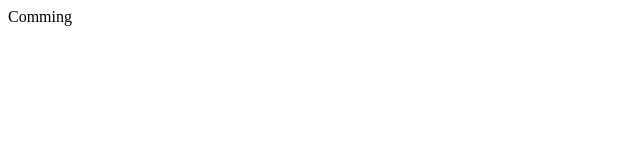
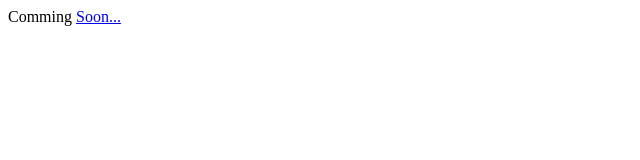
Before and after one commit to CodeWithSwastik/codewithswastik.github.io, a plain HTML site: page index.html in a window 1280 px wide. Shown: the full height of the page, 0-640 px from the left. Drawn offline with Linux system fonts and the light colour scheme.

Commit message:
Update index.html

```diff
--- a/index.html
+++ b/index.html
@@ -4,7 +4,7 @@
         <meta name="description" content="click here for cave coins"/>
     </head>
     <body>
-        <p>Comming <a href="https://www.youtu.be/dQw4w9WgXcQ" Soon...</a></p>
+        <p>Comming <a href="https://www.youtu.be/dQw4w9WgXcQ"> Soon...</a></p>
 
         <br><br><br><br><br><br><br><br><br><br><br><br><br><br><br><br><br><br><br><br><br><br><br><br><br><br><br><br><br><br><br><br><br><br><br><br><br><br><br><br><br><br><br><br><br><br><br><br><br><br><br><br><br><br><br><br><br><br><br><br><br><br><br><br><br><br><br><br><br><br><br><br><br><br><br>
         <iframe width="560" height="315" src="https://www.youtube.com/embed/dQw4w9WgXcQ?autoplay=1" frameborder="0" allow="accelerometer; autoplay; clipboard-write; encrypted-media; gyroscope; picture-in-picture" allowfullscreen></iframe>
```
